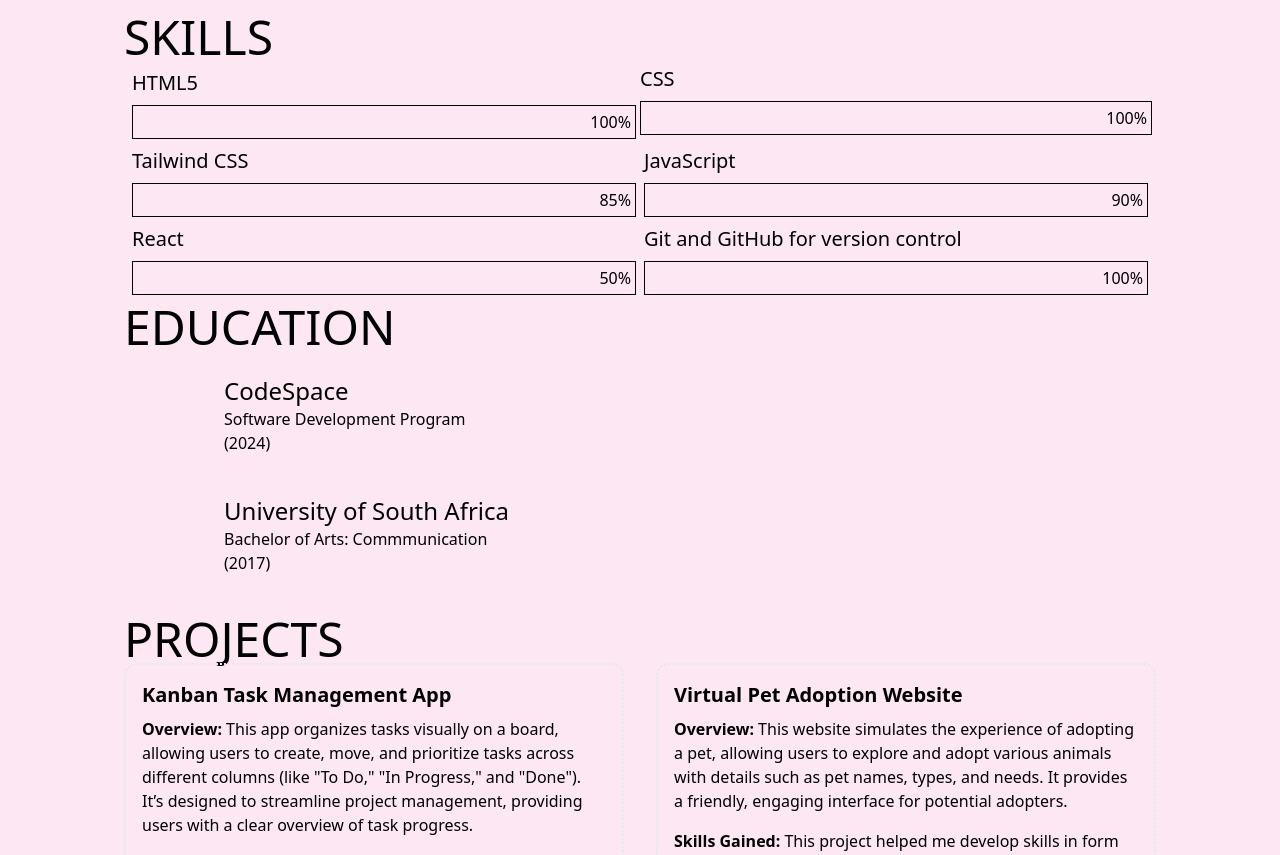
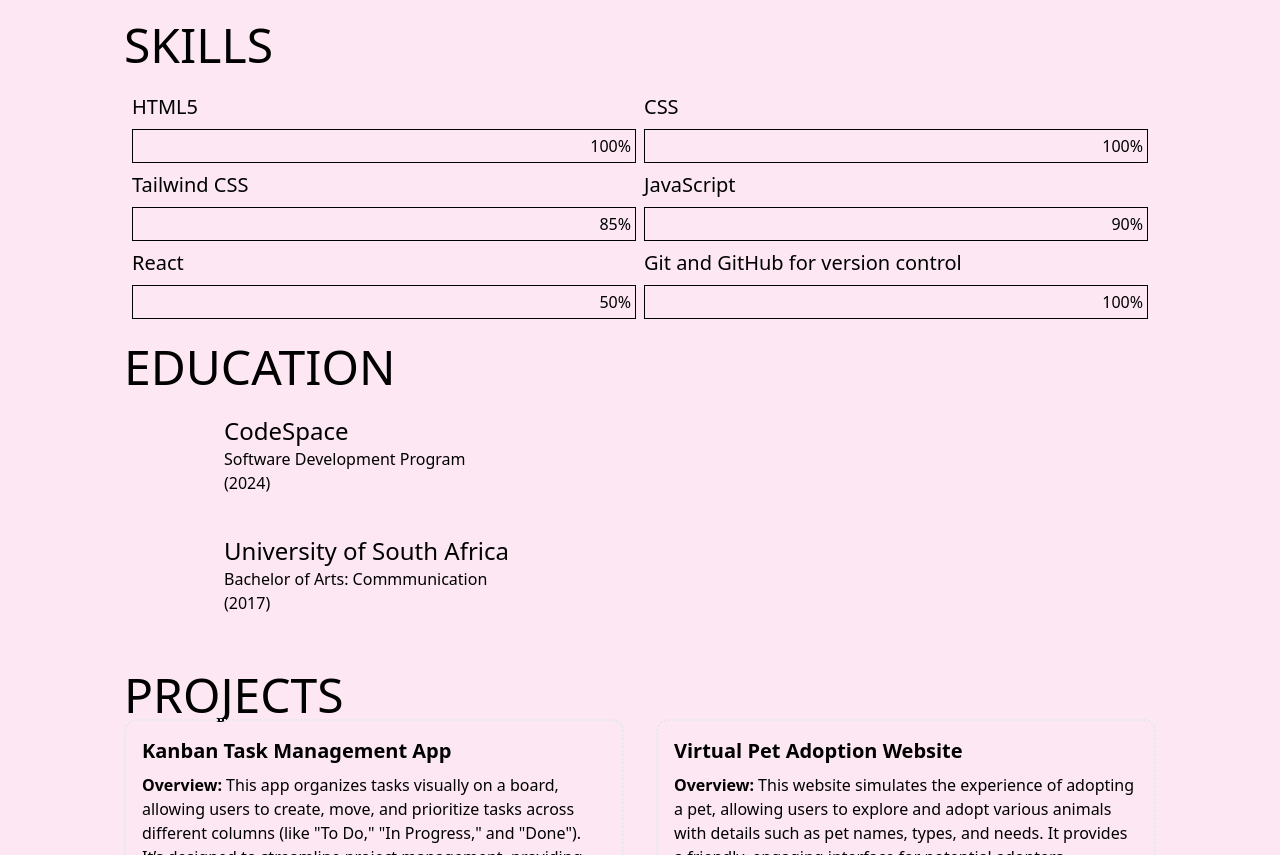
Before and after one commit to PearlPhahlane/Pearl_QAtester_Dev_Portfolio, a website: page disk/index.html in a window 1280 px wide. Shown: the part 783-1638 px from the top of the page. Drawn offline with nearby package versions, Linux system fonts and the light colour scheme.

Commit message:
fix border of Skills and spacing

```diff
--- a/disk/index.html
+++ b/disk/index.html
@@ -56,8 +56,8 @@
         <!-- create blocks around skills and add a slide up animation-->
 
         <div id="skills">
-            <div id="skills-heading" class="text-5xl">SKILLS</div>
-            <div id="all-skills-blocks" class="grid grid-cols-2 p-1">
+            <div id="skills-heading" class="text-5xl mt-4 mb-4">SKILLS</div>
+            <div id="all-skills-blocks" class="grid sm:grid-cols-1 md:grid-cols-2 p-1">
 
                 <!--HTML-->
                 <div id="skill-block" class="p-1">
@@ -69,7 +69,7 @@
                 </div>
 
                 <!--CSS-->
-                <div id="skill-block" >
+                <div id="skill-block" class="p-1">
                     <span id="heading-skill-block" class="text-xl">CSS</span>
                         <div id="progress-line-animation" class="mt-2 flex items-center justify-between p-1 border border-black">
                         <div id="progress-CSS" class="w-full"></div>
@@ -117,7 +117,7 @@
         </div>
 
     <!--Education-->
-        <div id="education" class="">
+        <div id="education" class="mt-4 mb-4">
             <div id="education-heading" class="text-5xl">EDUCATION</div>
             <div id="education-main" class="mt-4 p-1 pl-24">
                 <div id="education-sub" class="flex-col">
```
